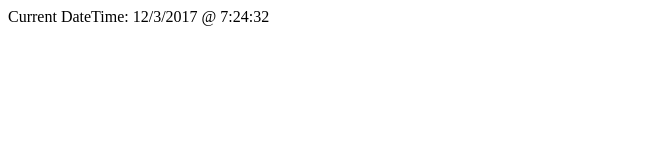
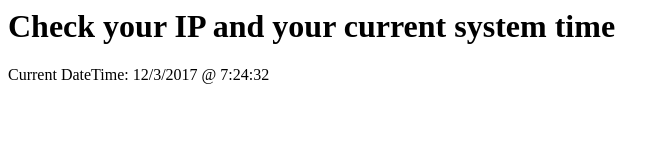
Before and after one commit to ArishArbab/nodeClientIP, a website: page pages/index.html in a window 1280 px wide. Shown: the whole page, without its empty margins (0-670 px from the left). Drawn offline with nearby package versions, Linux system fonts and the light colour scheme; no server answers.

Commit message:
Added title and heading in web page

```diff
--- a/pages/index.html
+++ b/pages/index.html
@@ -1,3 +1,5 @@
+<title>Get IP and Current Time</title>
+<h1>Check your IP and your current system time</h1>
 <div id="time"></div>
 <br/><br/>
 <div id="ip"></div>
```
